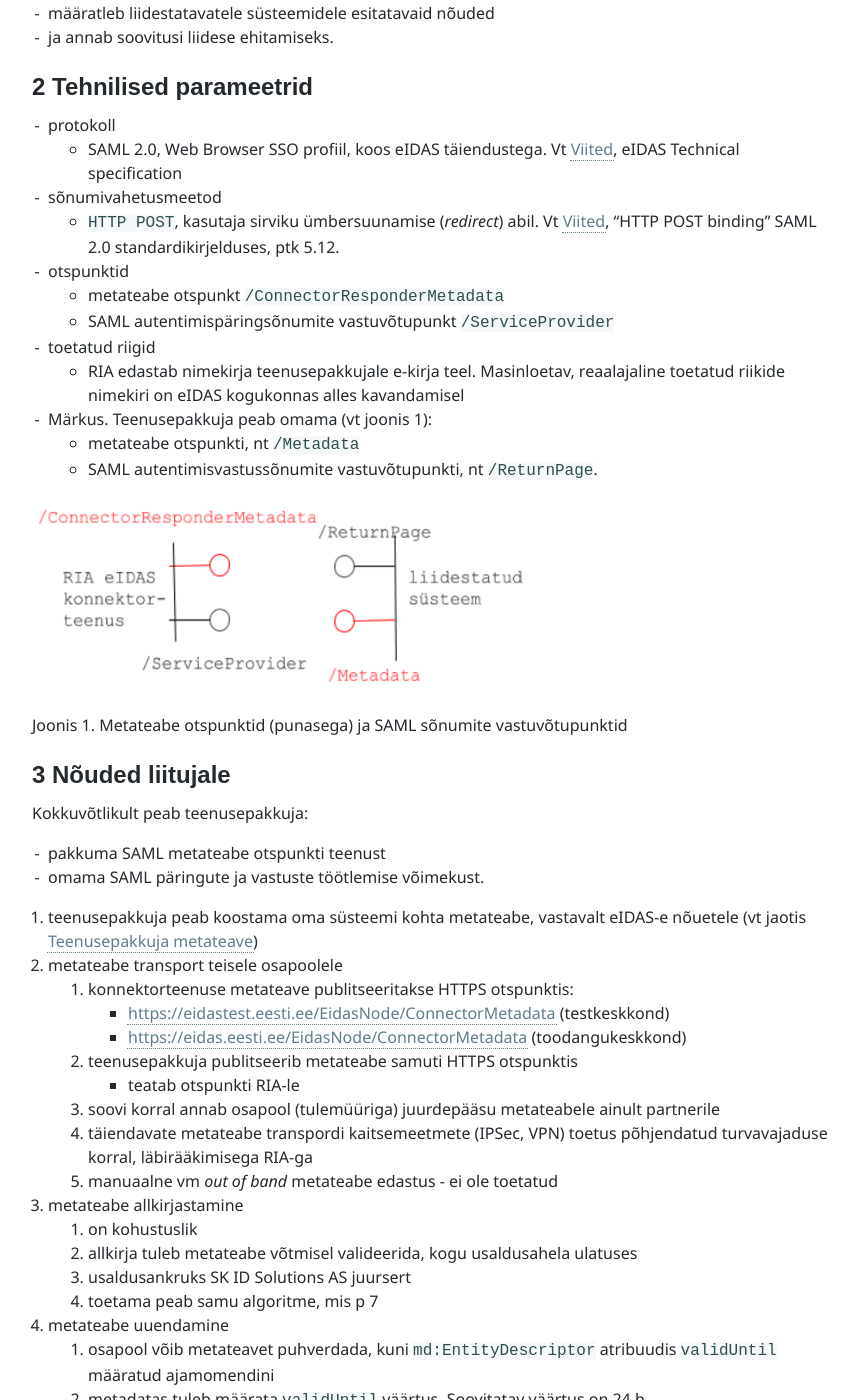
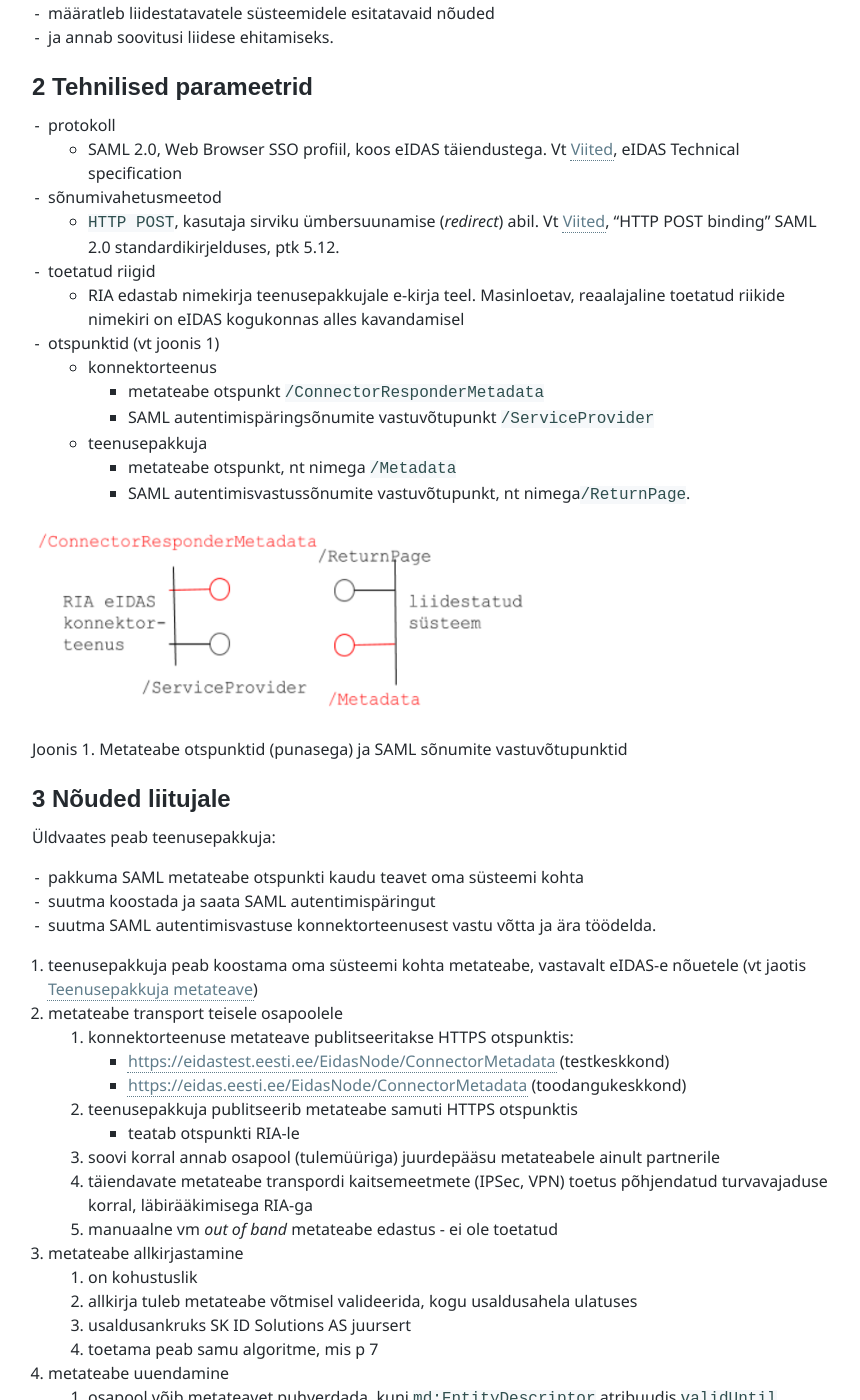
Before and after one commit to e-gov/eIDAS-Node, a Jekyll site: the page built from Spetsifikatsioon.md, in a window 1280 px wide and 1400 px high, scrolled down 828 px. Shown: the whole window, without its empty margins (0-860 px from the left). Built offline with Jekyll 4.4.1, drawn with Linux system fonts in a browser that asks for light colours; our own code applies the rules of GitHub Pages for plain Markdown files.

Commit message:
Redaktsioonilised parendused

```diff
--- a/Spetsifikatsioon.md
+++ b/Spetsifikatsioon.md
@@ -24,15 +24,15 @@ Spetsifikatsioon:
     - SAML 2.0, Web Browser SSO profiil, koos eIDAS täiendustega. Vt [Viited](Viited), eIDAS Technical specification
 - sõnumivahetusmeetod
     - `HTTP POST`, kasutaja sirviku ümbersuunamise (_redirect_) abil. Vt [Viited](Viited), "HTTP POST binding" SAML 2.0 standardikirjelduses, ptk 5.12.
-- otspunktid
-    - metateabe otspunkt `/ConnectorResponderMetadata`
-    - SAML autentimispäringsõnumite vastuvõtupunkt `/ServiceProvider`
 - toetatud riigid
     - RIA edastab nimekirja teenusepakkujale e-kirja teel. Masinloetav, reaalajaline toetatud riikide nimekiri on eIDAS kogukonnas alles kavandamisel
-
-- Märkus. Teenusepakkuja peab omama (vt joonis 1):
-    - metateabe otspunkti, nt `/Metadata`
-    - SAML autentimisvastussõnumite vastuvõtupunkti, nt `/ReturnPage`.
+- otspunktid (vt joonis 1)
+    - konnektorteenus
+        - metateabe otspunkt `/ConnectorResponderMetadata`
+        - SAML autentimispäringsõnumite vastuvõtupunkt `/ServiceProvider`
+    - teenusepakkuja
+        - metateabe otspunkt, nt nimega `/Metadata`
+        - SAML autentimisvastussõnumite vastuvõtupunkt, nt nimega`/ReturnPage`.
 
 <img src='https://e-gov.github.io/eIDAS-Connector/img/Otspunktid.PNG' style='width:500px;'>
 
@@ -40,9 +40,10 @@ Joonis 1. Metateabe otspunktid (punasega) ja SAML sõnumite vastuvõtupunktid
 
 ## 3 Nõuded liitujale
 
-Kokkuvõtlikult peab teenusepakkuja:
-- pakkuma SAML metateabe otspunkti teenust
-- omama SAML päringute ja vastuste töötlemise võimekust.
+Üldvaates peab teenusepakkuja:
+- pakkuma SAML metateabe otspunkti kaudu teavet oma süsteemi kohta
+- suutma koostada ja saata SAML autentimispäringut
+- suutma SAML autentimisvastuse konnektorteenusest vastu võtta ja ära töödelda.
 
 1. teenusepakkuja peab koostama oma süsteemi kohta metateabe, vastavalt eIDAS-e nõuetele (vt jaotis [Teenusepakkuja metateave](#teenusepakkuja-metateave))
 2. metateabe transport teisele osapoolele
```
